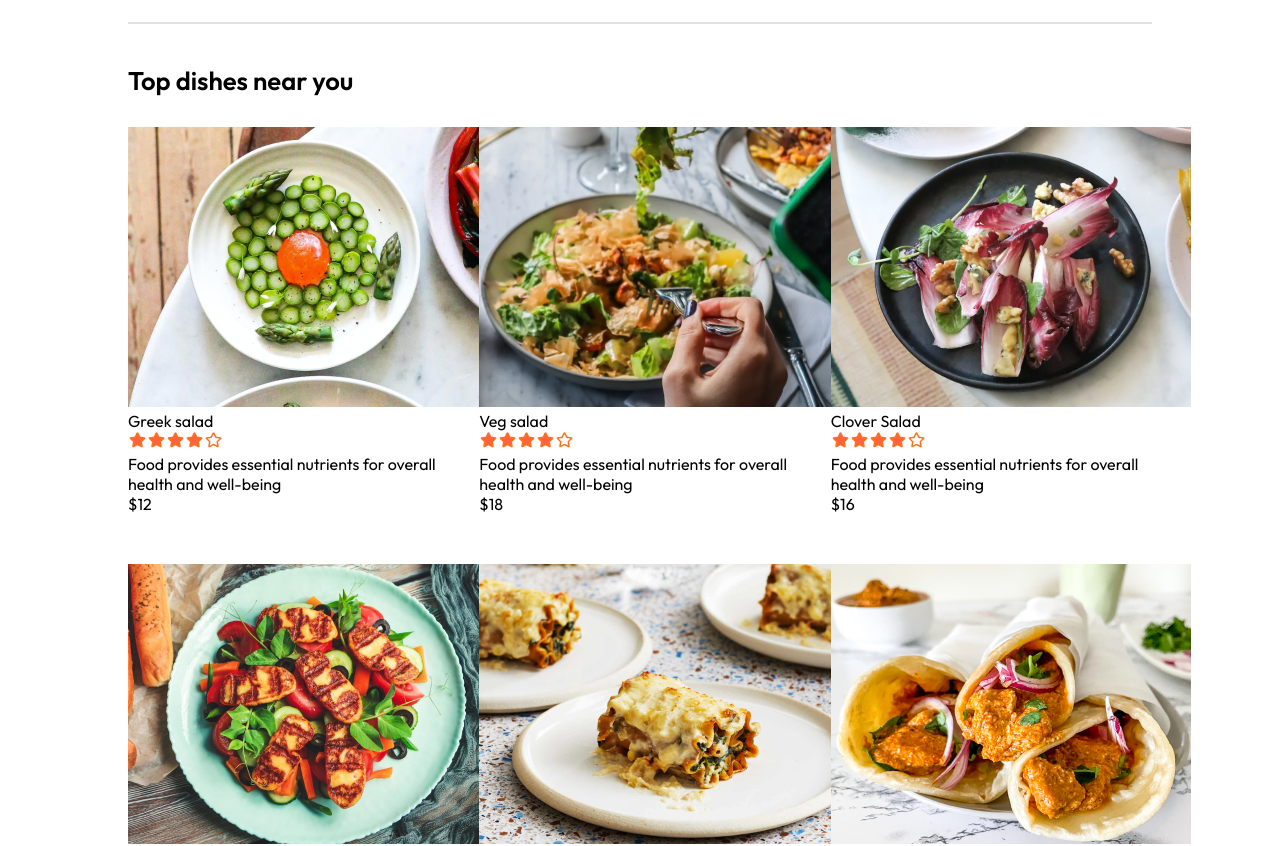
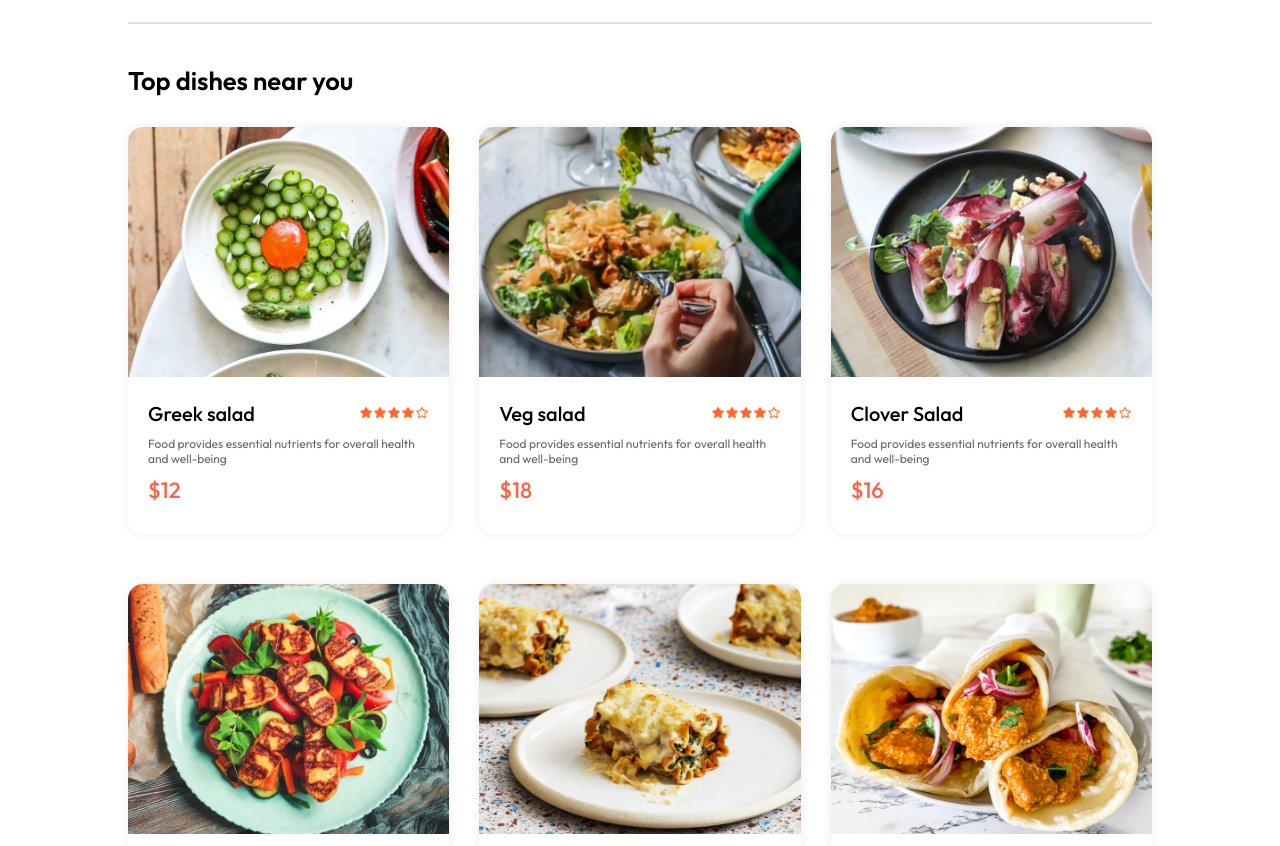
Before and after one commit to noahnoahnoahtran/Web_Dev, a React (Vite) app in the folder Website/11_food_delivery/: page / in a window 1280 px wide. Shown: the part 880-1726 px from the top of the page. Built offline with nearby package versions, Linux system fonts and the light colour scheme.

Commit message:
style(fooditem): add css styling

```diff
--- a/Website/11_food_delivery/src/components/FoodItem/FoodItem.css
+++ b/Website/11_food_delivery/src/components/FoodItem/FoodItem.css
@@ -0,0 +1,45 @@
+.food-item {
+  width: 100%;
+  margin: auto;
+  border-radius: 15px;
+  box-shadow: 0px 0px 10px #00000015;
+  transition: 0.3s;
+  animation: fadeIn 1s;
+}
+
+.food-item-image {
+  width: 100%;
+  border-radius: 15px 15px 0px 0px;
+}
+
+.food-item-info {
+  padding: 20px;
+}
+
+.food-item-name-rating {
+  display: flex;
+  justify-content: space-between;
+  align-items: center;
+  margin-bottom: 10px;
+}
+
+.food-item-name-rating p {
+  font-size: 20px;
+  font-weight: 500;
+}
+
+.food-item-name-rating img {
+  width: 70px;
+}
+
+.food-item-description {
+  color: #676767;
+  font-size: 12px;
+}
+
+.food-item-price {
+  color: tomato;
+  font-size: 22px;
+  font-weight: 500;
+  margin: 10px 0px;
+}
```
